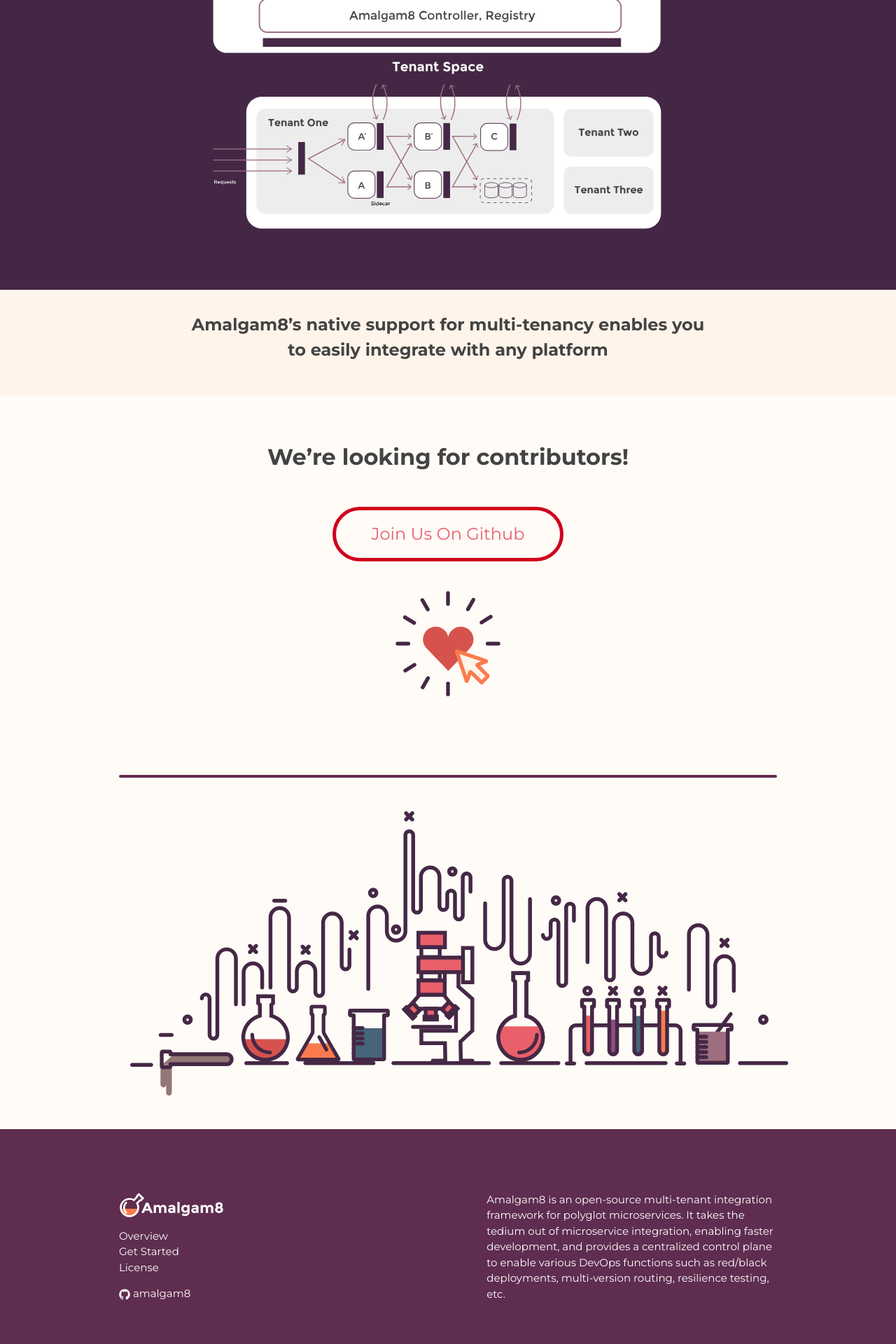
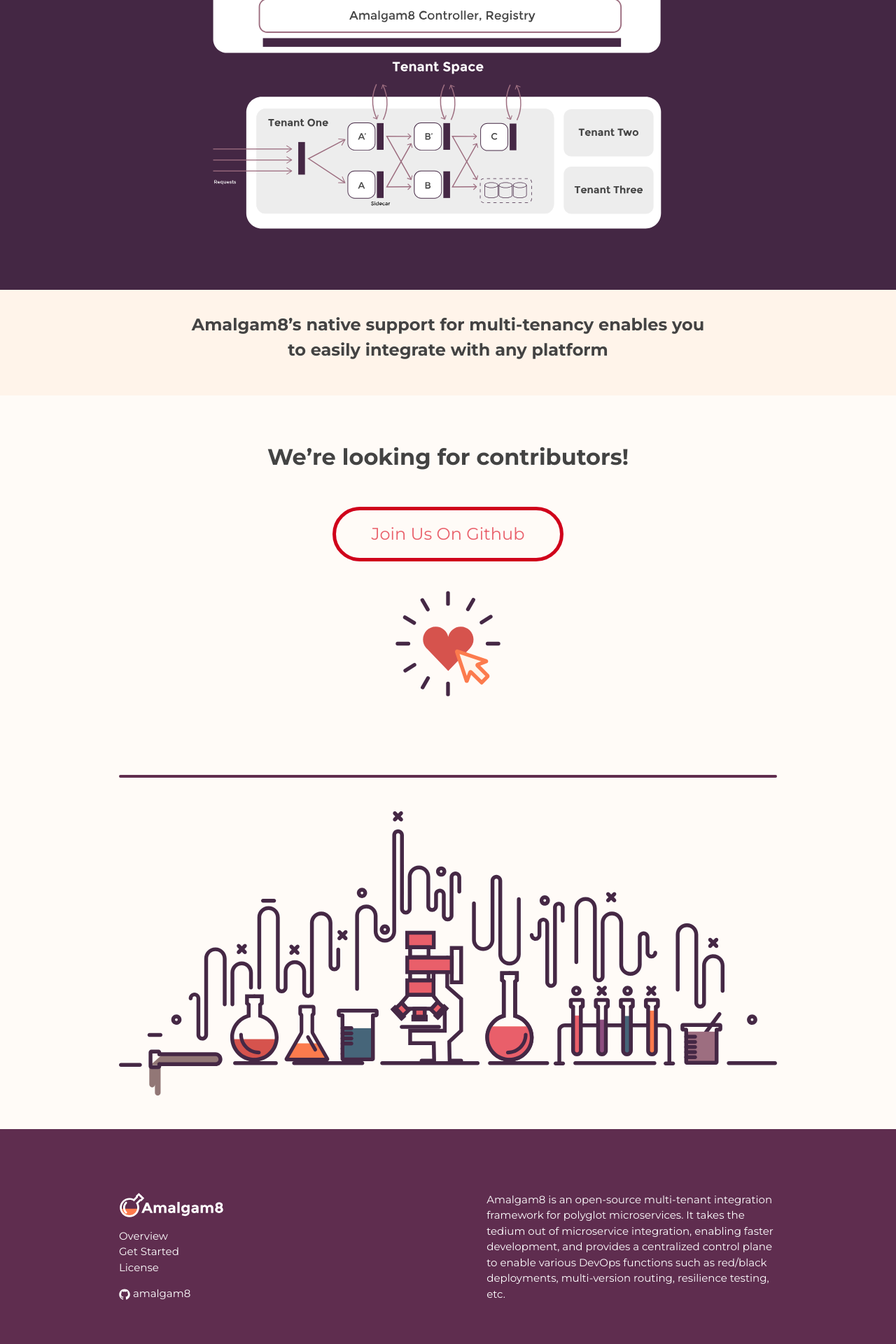
Before and after one commit to amalgam8/amalgam8.github.io, a Jekyll site: the page built from index.html, in a window 1280 px wide. Shown: the part 3477-5397 px from the top of the page at 70% size. Built offline with Jekyll 4.4.1, drawn with Linux system fonts in a browser that asks for light colours.

Commit message:
centered image

```diff
--- a/_sass/_layout.scss
+++ b/_sass/_layout.scss
@@ -270,7 +270,8 @@
 
   img{
     width: 100%;
-    padding: 3rem 1rem 3rem 1rem;
+    padding-top: 3rem;
+    padding-bottom: 3rem;
   }
 }
 
```
